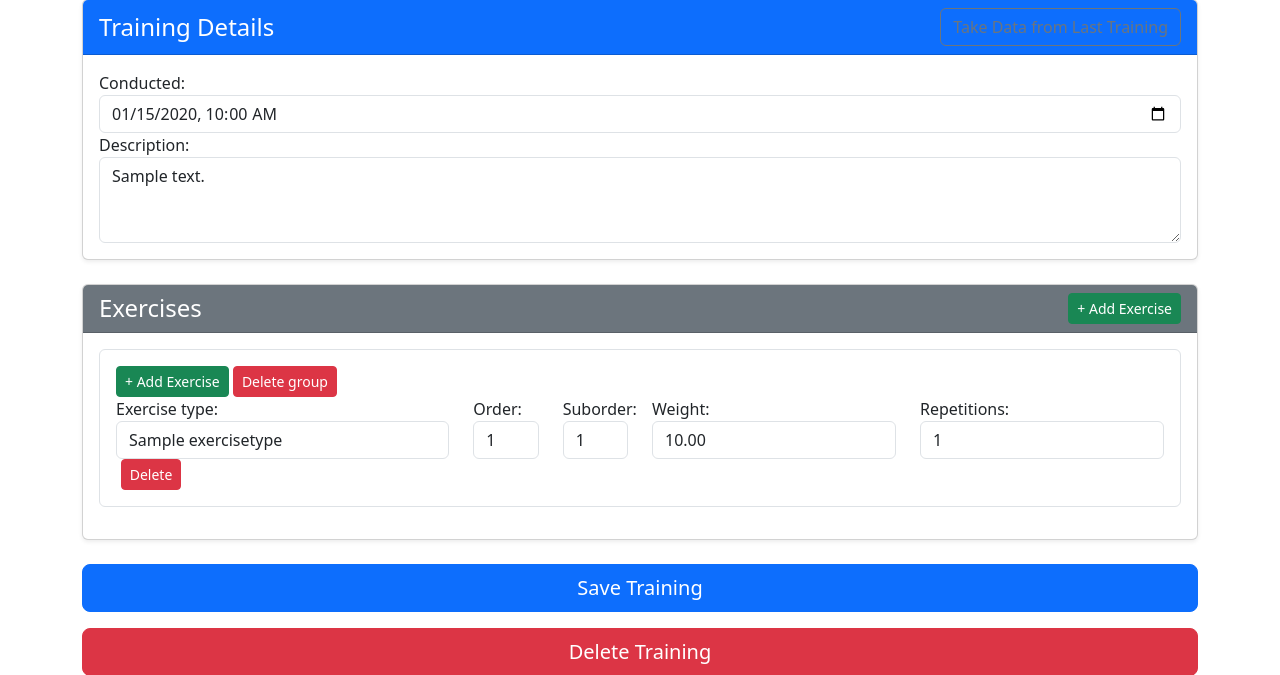
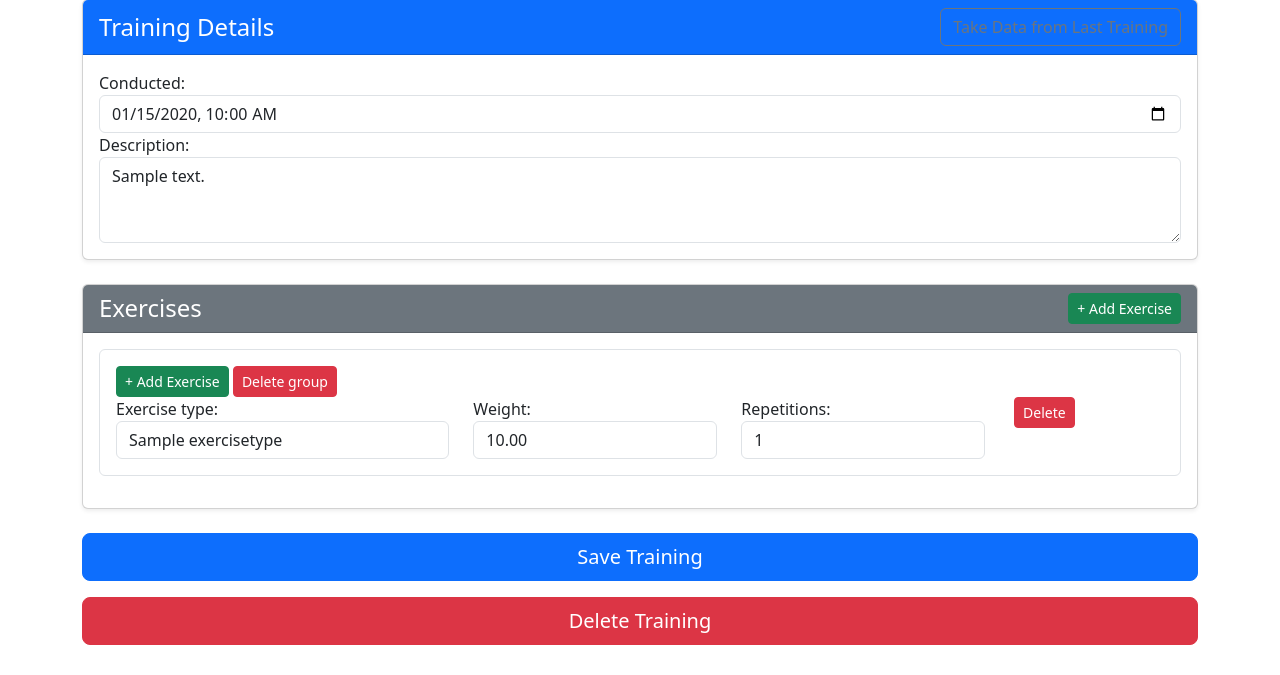
Before and after one commit to Flynotfly/GymStat, a Django app: page /training/1/edit/ in a window 1280 px wide. Shown: the part 177-852 px from the top of the page. After the commit the page ends 822 px from the top, so only its background shows below. Run offline with Django 5.2, Linux system fonts and the light colour scheme; a user stored in the database is signed in; tables that the repository leaves empty hold one stand-in row (values such as "Sample post").

Commit message:
make order and suborder field hidden

```diff
--- a/gymstat/training/forms.py
+++ b/gymstat/training/forms.py
@@ -34,13 +34,11 @@ class ExerciseForm(forms.ModelForm):
                 'x-model': 'exercise_type',
                 'placeholder': 'Choose exercise type',
             }),
-            'order': forms.NumberInput(attrs={
-                'class': 'form-control order-input',
-                'placeholder': 'Order of exercise',
+            'order': forms.HiddenInput(attrs={
+                'class': 'order-input',
             }),
-            'suborder': forms.NumberInput(attrs={
-                'class': 'form-control suborder-input',
-                'placeholder': 'Order of exercise',
+            'suborder': forms.HiddenInput(attrs={
+                'class': 'suborder-input',
             }),
             'weight': forms.NumberInput(attrs={
                 'class': 'form-control',
```
Also changed, not shown: gymstat/training/templates/training/forms/exercise.html (+2 -8 lines).
